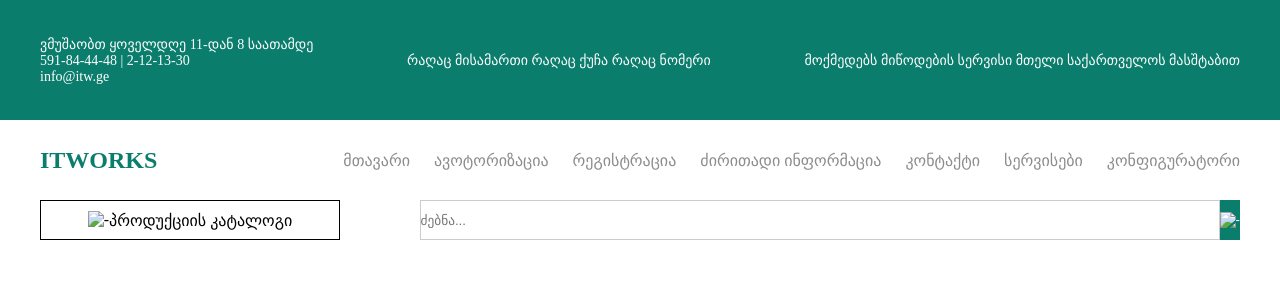
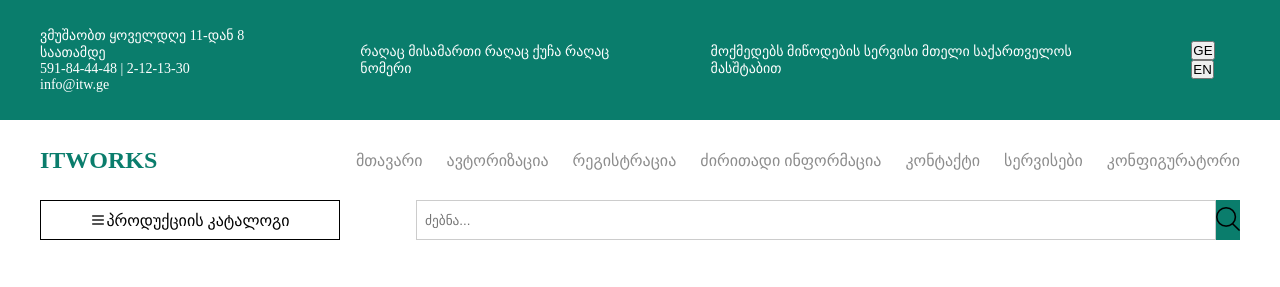
Before and after one commit to Nikka-10/js_project, a plain HTML site: page index.html in a window 1280 px wide. Shown: the top 287 px of the page. Drawn offline with Linux system fonts and the light colour scheme.

Commit message:
add change language function

```diff
--- a/index.html
+++ b/index.html
@@ -13,7 +13,8 @@
     <div class="container top-bar-content">
 
         <div class="left">
-            <p>ვმუშაობთ ყოველდღე 11-დან 8 საათამდე</p>
+
+            <p id="base_info_1">ვმუშაობთ ყოველდღე 11-დან 8 საათამდე</p>
 
             <p>591-84-44-48 | 2-12-13-30</p>
 
@@ -21,13 +22,17 @@
 
         </div>
 
-
         <div class="center">
-            რაღაც მისამართი რაღაც ქუჩა რაღაც ნომერი
+            <p id="base_info_2">რაღაც მისამართი რაღაც ქუჩა რაღაც ნომერი</p>
         </div>
 
         <div class="right">
-             მოქმედებს მიწოდების სერვისი მთელი საქართველოს მასშტაბით
+            <p id="base_info_3">მოქმედებს მიწოდების სერვისი მთელი საქართველოს მასშტაბით</p>
+        </div>
+
+        <div class="lang-switch">
+            <button onclick="changeLang('ge')">GE</button>
+            <button onclick="changeLang('en')">EN</button>
         </div>
     </div>
 </div>
@@ -37,26 +42,28 @@
     <div class="logo">ITWORKS</div>
 
     <nav class="nav">
-        <a href="#">მთავარი</a>
-        <a href="sign_in.html">ავოტორიზაცია</a>
-        <a href="sign_up.html">რეგისტრაცია</a>
-        <a href="#">ძირითადი ინფორმაცია</a>
-        <a href="#">კონტაქტი</a>
-        <a href="#">სერვისები</a>
-        <a href="#">კონფიგურატორი</a>
+
+        <a href="#" id="main">მთავარი</a>
+        <a href="sign_in.html" id="signup">ავტორიზაცია</a>
+        <a href="sign_up.html" id="signin">რეგისტრაცია</a>
+        <a href="#" id="info">ძირითადი ინფორმაცია</a>
+        <a href="#" id="contact">კონტაქტი</a>
+        <a href="#" id="services">სერვისები</a>
+        <a href="#" id="config">კონფიგურატორი</a>
+
     </nav>
 </header>
 
 
 <div class="top-row">
     <div class="catalog">
-        <img src="js_project\icons\menu.png" alt="-">
-        <p>პროდუქციის კატალოგი</p>
+        <img src="icons\menu.png" alt="-">
+        <p id="catalog">პროდუქციის კატალოგი</p>
     </div>
 
     <section class="search">
-        <input type="text" placeholder="ძებნა...">
-        <button><img src="js_project\icons\search-interface-symbol.png" alt="-"></button>
+        <input id="search" type="text" placeholder="ძებნა...">
+        <button><img src="icons\search-interface-symbol.png" alt="-"></button>
     </section>
 </div>
 
@@ -80,11 +87,11 @@
 
 <div class="types">
 
-    <p>AMD Ryzen სისტემები</p>
-    <p>i5 სისტემები</p>
-    <p>i7 სისტემები</p>
-    <p>i9 სისტემები</p>
-    <p>Ultra 5 სისტემები</p>
+  <p id="type1">AMD Ryzen სისტემები</p>
+  <p id="type2">i5 სისტემები</p>
+  <p id="type3">i7 სისტემები</p>
+  <p id="type4">i9 სისტემები</p>
+  <p id="type5">Ultra 5 სისტემები</p>
 
 </div>
 
--- /dev/null
+++ b/lang.json
@@ -0,0 +1,47 @@
+{
+  "ge": {
+    "base_info_1": "ვმუშაობთ ყოველდღე 11-დან 8 საათამდე",
+    "base_info_2": "რაღაც მისამართი რაღაც ქუჩა რაღაც ნომერი",
+    "base_info_3": "მოქმედებს მიწოდების სერვისი მთელი საქართველოს მასშტაბით",
+
+    "main": "მთავარი",
+    "signup": "ავტორიზაცია",
+    "signin": "რეგისტრაცია",
+    "info": "ძირითადი ინფორმაცია",
+    "contact": "კონტაქტი",
+    "services": "სერვისები",
+    "config": "კონფიგურატორი",
+
+    "catalog": "პროდუქციის კატალოგი",
+    "search": "ძებნა...",
+
+    "type1": "AMD Ryzen სისტემები",
+    "type2": "i5 სისტემები",
+    "type3": "i7 სისტემები",
+    "type4": "i9 სისტემები",
+    "type5": "Ultra 5 სისტემები"
+  },
+
+  "en": {
+    "base_info_1": "We work every day from 11 AM to 8 PM",
+    "base_info_2": "some address some number",
+    "base_info_3": "we work in whole georgia",
+
+    "main": "Home",
+    "signup": "Sign In",
+    "signin": "Sign Up",
+    "info": "Main Information",
+    "contact": "Contact",
+    "services": "Services",
+    "config": "Configurator",
+
+    "catalog": "Product Catalog",
+    "search": "Search...",
+
+    "type1": "AMD Ryzen Systems",
+    "type2": "i5 Systems",
+    "type3": "i7 Systems",
+    "type4": "i9 Systems",
+    "type5": "Ultra 5 Systems"
+  }
+}
--- a/scrypt.js
+++ b/scrypt.js
@@ -41,7 +41,7 @@ function prevSlide() {
 }
 
 function startAuto() {
-  timer = setInterval(nextSlide, 5000);
+  timer = setInterval(nextSlide, 4000);
 }
 
 function resetAuto() {
@@ -59,4 +59,38 @@ prev.addEventListener("click", () => {
   resetAuto();
 });
 
+
+let langData = {};
+
+fetch("lang.json")
+    .then(response => response.json())
+    .then(data => {
+        langData = data;
+        changeLang("ge");
+    });
+
+function changeLang(lang) {
+    document.getElementById("base_info_1").textContent = langData[lang].base_info_1
+    document.getElementById("base_info_2").textContent = langData[lang].base_info_2
+    document.getElementById("base_info_3").textContent = langData[lang].base_info_3
+
+    document.getElementById("main").textContent = langData[lang].main
+    document.getElementById("signup").textContent = langData[lang].signup;
+    document.getElementById("signin").textContent = langData[lang].signin;
+    document.getElementById("info").textContent = langData[lang].info;
+    document.getElementById("contact").textContent = langData[lang].contact;
+    document.getElementById("services").textContent = langData[lang].services;
+    document.getElementById("config").textContent = langData[lang].config;
+
+    document.getElementById("catalog").textContent = langData[lang].catalog;
+    document.getElementById("search").placeholder = langData[lang].search;
+
+    document.getElementById("type1").textContent = langData[lang].type1;
+    document.getElementById("type2").textContent = langData[lang].type2;
+    document.getElementById("type3").textContent = langData[lang].type3;
+    document.getElementById("type4").textContent = langData[lang].type4;
+    document.getElementById("type5").textContent = langData[lang].type5;
+}
+
+
 startAuto();
--- a/style.css
+++ b/style.css
@@ -80,6 +80,7 @@
     width: 800px;
     height: 40px;
     border: 1px solid #ccc;
+    padding: 8px;
 }
 
 .search button {
@@ -103,7 +104,8 @@
 
 .types p:hover{
     background-color: gray;
-    padding:10px ;
+    padding:10px;
+    cursor: pointer;
 }
 
 
```
Also changed, not shown: icons/menu.png (added), icons/search-interface-symbol.png (added).
